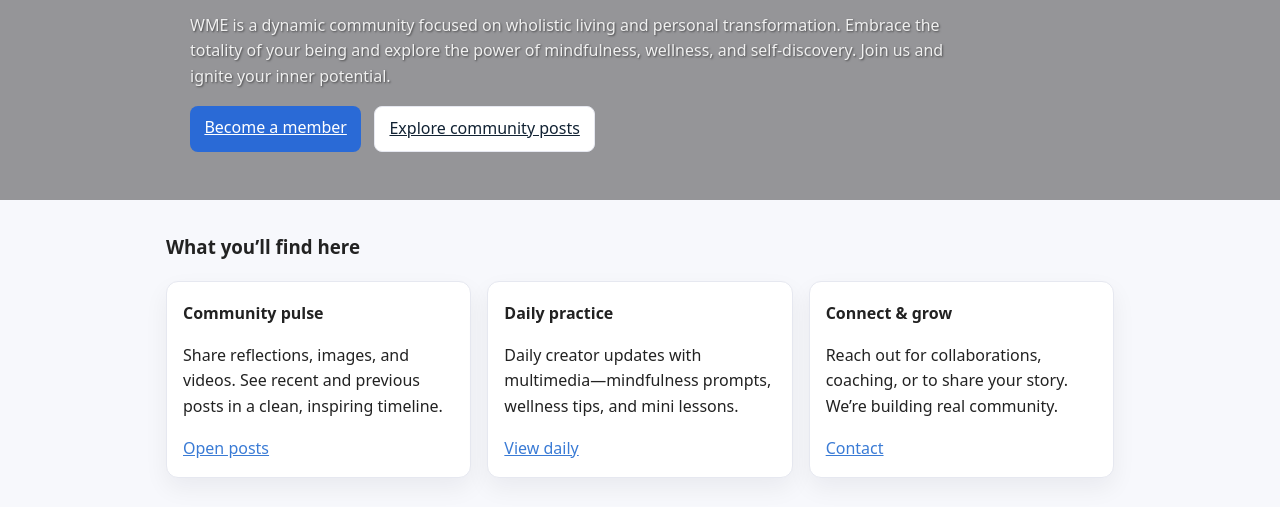
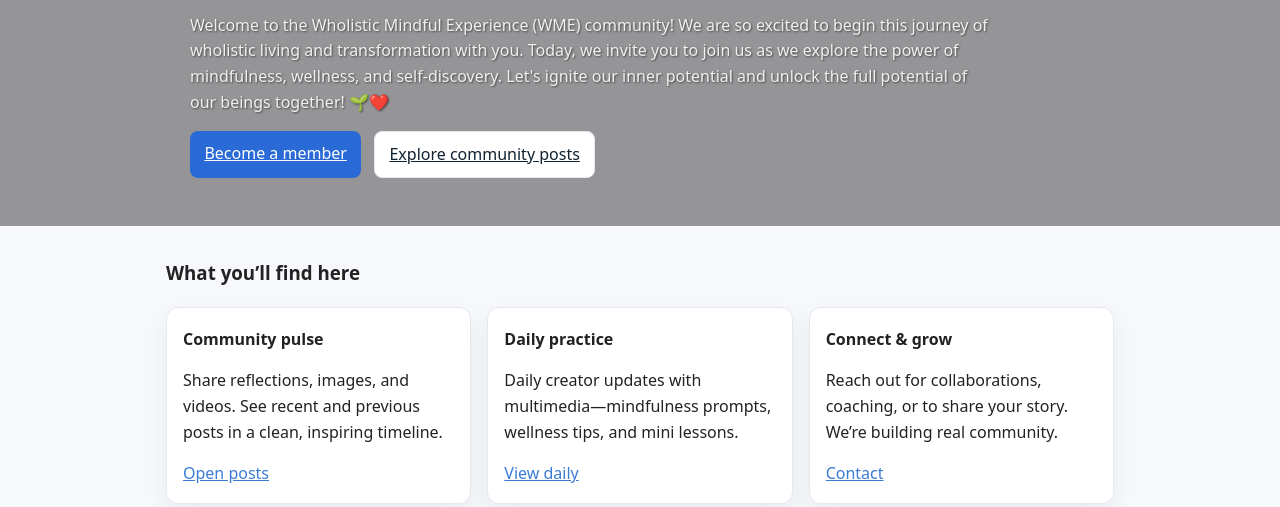
Before and after one commit to wme-em/wholisticmindfulexperience, a plain HTML site: page index.html in a window 1280 px wide. Shown: the part 248-755 px from the top of the page. Drawn offline with Linux system fonts and the light colour scheme.

Commit message:
Update index.html

```diff
--- a/index.html
+++ b/index.html
@@ -30,9 +30,11 @@
       <div class="hero-content">
         <h2>Ignite your inner potential</h2>
         <p>
-          WME is a dynamic community focused on wholistic living and personal transformation.
-          Embrace the totality of your being and explore the power of mindfulness, wellness,
-          and self-discovery. Join us and ignite your inner potential.
+          Welcome to the Wholistic Mindful Experience (WME) community!
+          We are so excited to begin this journey of wholistic living and transformation with you.
+          Today, we invite you to join us as we explore the power of mindfulness, wellness, and self-discovery.
+          Let's ignite our inner potential and unlock the full potential of our beings together! 🌱❤️
+
         </p>
         <div class="hero-actions">
           <a href="register.html" class="btn primary">Become a member</a>
```
